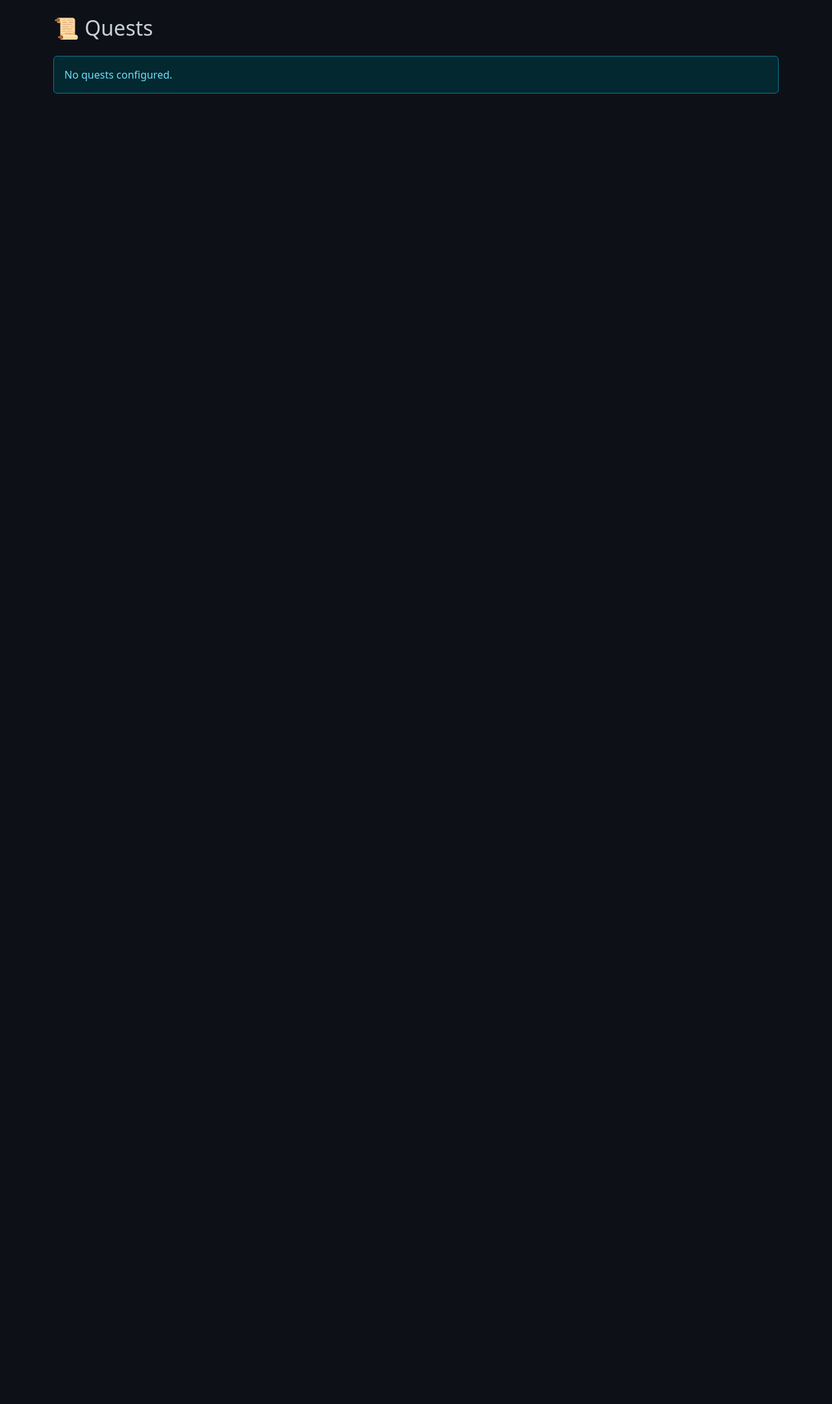
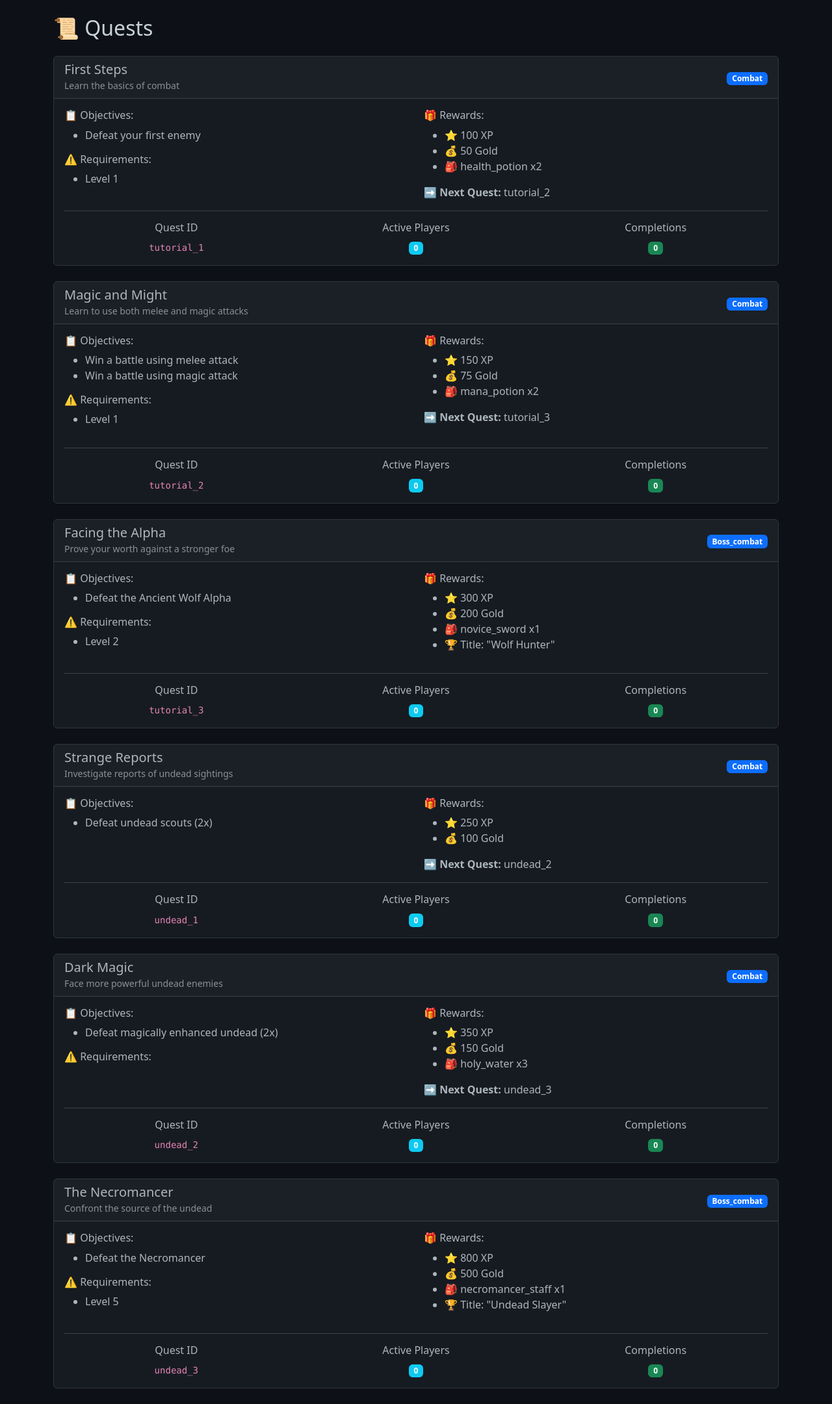
Before and after one commit to willowduster/willowbot, a Flask app: page /api/quests in a window 1280 px wide. Shown: the part 57-2218 px from the top of the page at 65% size. Before the commit the page ends 201 px from the top, so only its background shows below. Run offline with Flask 3, Linux system fonts and the light colour scheme; data that the repository does not hold is empty.

Commit message:
Fix Flask quests page - parse quest_chains structure and fix template items iteration

```diff
--- a/webservice/app.py
+++ b/webservice/app.py
@@ -178,11 +178,14 @@
 def get_quests():
     # Load quests from YAML config
     quests_path = os.path.join(os.path.dirname(os.path.dirname(__file__)), 'src', 'config', 'quests.yaml')
+
     try:
         with open(quests_path, 'r', encoding='utf-8') as f:
             quests_data = yaml.safe_load(f)
-    except FileNotFoundError:
-        quests_data = {'quests': []}
+    except FileNotFoundError as e:
+        quests_data = {}
+    except Exception as e:
+        quests_data = {}
 
     # Get active quest stats from database
     db = get_db()
@@ -201,23 +204,26 @@
             'completed_players': row[2] or 0
         }
 
-    # Enrich quests with stats
+    # Extract quests from quest_chains structure
     quests_list = []
-    for quest in quests_data.get('quests', []):
-        quest_id = quest.get('id', '')
-        stats = quest_stats.get(quest_id, {'active_players': 0, 'completed_players': 0})
-        quests_list.append({
-            'id': quest_id,
-            'title': quest.get('title', ''),
-            'description': quest.get('description', ''),
-            'type': quest.get('type', ''),
-            'objectives': quest.get('objectives', []),
-            'rewards': quest.get('rewards', {}),
-            'requirements': quest.get('requirements', {}),
-            'next_quest': quest.get('next_quest', ''),
-            'active_players': stats['active_players'],
-            'completed_players': stats['completed_players']
-        })
+    quest_chains = quests_data.get('quest_chains', [])
+
+    for chain in quest_chains:
+        for quest in chain.get('quests', []):
+            quest_id = quest.get('id', '')
+            stats = quest_stats.get(quest_id, {'active_players': 0, 'completed_players': 0})
+            quests_list.append({
+                'id': quest_id,
+                'title': quest.get('title', ''),
+                'description': quest.get('description', ''),
+                'type': quest.get('type', ''),
+                'objectives': quest.get('objectives', []),
+                'rewards': quest.get('rewards', {}),
+                'requirements': quest.get('requirements', {}),
+                'next_quest': quest.get('next_quest', ''),
+                'active_players': stats['active_players'],
+                'completed_players': stats['completed_players']
+            })
 
     return render_template('quests.html', quests=quests_list)
 
--- a/webservice/templates/quests.html
+++ b/webservice/templates/quests.html
@@ -55,8 +55,8 @@
                             {% if quest.rewards.gold %}
                             <li>💰 {{ quest.rewards.gold }} Gold</li>
                             {% endif %}
-                            {% if quest.rewards.items %}
-                                {% for item in quest.rewards.items %}
+                            {% if quest.rewards.get('items') %}
+                                {% for item in quest.rewards.get('items') %}
                                 <li>🎒 {{ item.id }} x{{ item.count }}</li>
                                 {% endfor %}
                             {% endif %}
```
